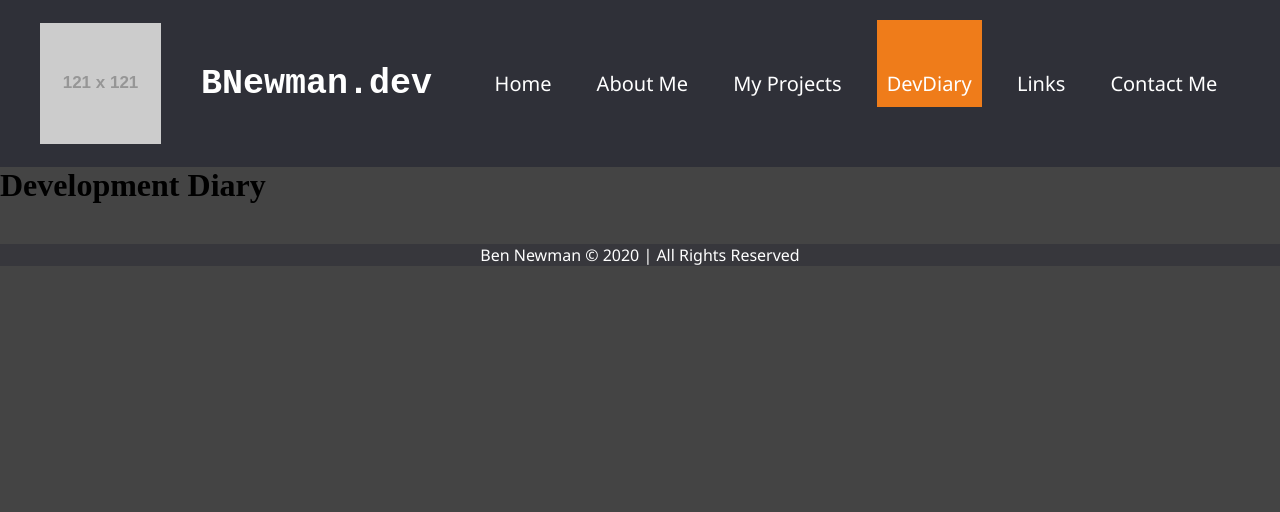
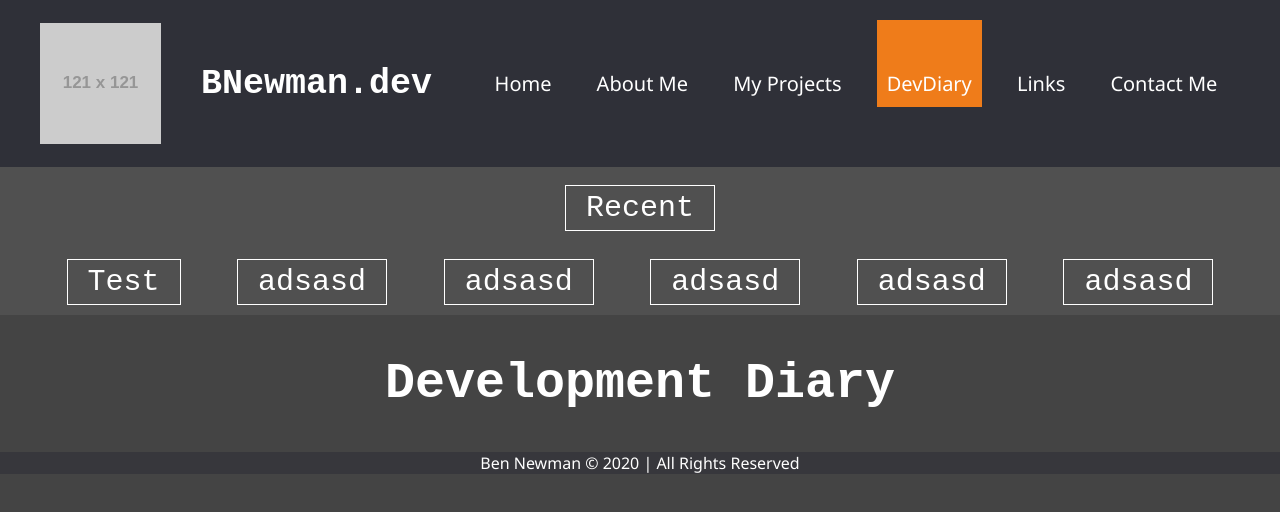
Before and after one commit to Ben-Newman-Dev/Website-V2, a React (Create React App) app in the folder react/bnewmandotdev/: page /devdiary in a window 1280 px wide. Shown: the top 512 px of the page. Built offline with nearby package versions, Linux system fonts and the light colour scheme; a web font is replaced by a local one.

Commit message:
devdir stuff

```diff
--- a/react/bnewmandotdev/src/Styles/devdiary/styles.scss
+++ b/react/bnewmandotdev/src/Styles/devdiary/styles.scss
@@ -0,0 +1,35 @@
+.devdiary-submenu {
+	padding-top: 3vh;
+	text-align: center;
+	background-color: rgb(80, 80, 80);
+	a {
+		font-size: 30px;
+		text-decoration: none;
+		color: white;
+		font-family: "Courier New", Courier, monospace;
+		border: 1px solid white;
+		padding: 5px 20px;
+
+		&:hover {
+			border: 1px solid #ef7c1a;
+		}
+	}
+	.submenu {
+		margin-top: 3vh;
+		display: flex;
+		justify-content: space-evenly;
+		width: 100%;
+		background-color: rgb(80, 80, 80);
+		padding: 10px;
+	}
+}
+
+.devdiary-wrapper {
+	text-align: center;
+	color: white;
+	font-family: "Courier New", Courier, monospace;
+	h1 {
+		margin-top: 5vh;
+		font-size: 50px;
+	}
+}
--- /dev/null
+++ b/react/bnewmandotdev/src/components/DevDiary/SubMenu.jsx
@@ -0,0 +1,46 @@
+const SubMenu = () => {
+	const getData = () => {
+		return [
+			{
+				title: "Test",
+				key: 1,
+			},
+			{
+				title: "adsasd",
+				key: 2,
+			},
+			{
+				title: "adsasd",
+				key: 3,
+			},
+			{
+				title: "adsasd",
+				key: 4,
+			},
+
+			{
+				title: "adsasd",
+				key: 5,
+			},
+			{
+				title: "adsasd",
+				key: 6,
+			},
+		];
+	};
+
+	const data = getData();
+
+	return (
+		<div className="devdiary-submenu">
+			<a href="/devdiary">Recent</a>
+			<div className="submenu">
+				{data.map((x) => {
+					return <a href="/devdiary">{x.title}</a>;
+				})}
+			</div>
+		</div>
+	);
+};
+
+export default SubMenu;
--- a/react/bnewmandotdev/src/pages/DevDiary.jsx
+++ b/react/bnewmandotdev/src/pages/DevDiary.jsx
@@ -1,4 +1,5 @@
 import Main from "../components/DevDiary/Main";
+import SubMenu from "../components/DevDiary/SubMenu";
 import Footer from "../components/Global/Footer";
 import Navigation from "../components/Global/Navigation";
 import "../Styles/devdiary/styles.scss";
@@ -7,6 +8,7 @@ const DevDiary = () => {
 	return (
 		<>
 			<Navigation />
+			<SubMenu />
 			<Main />
 			<Footer />
 		</>
```
